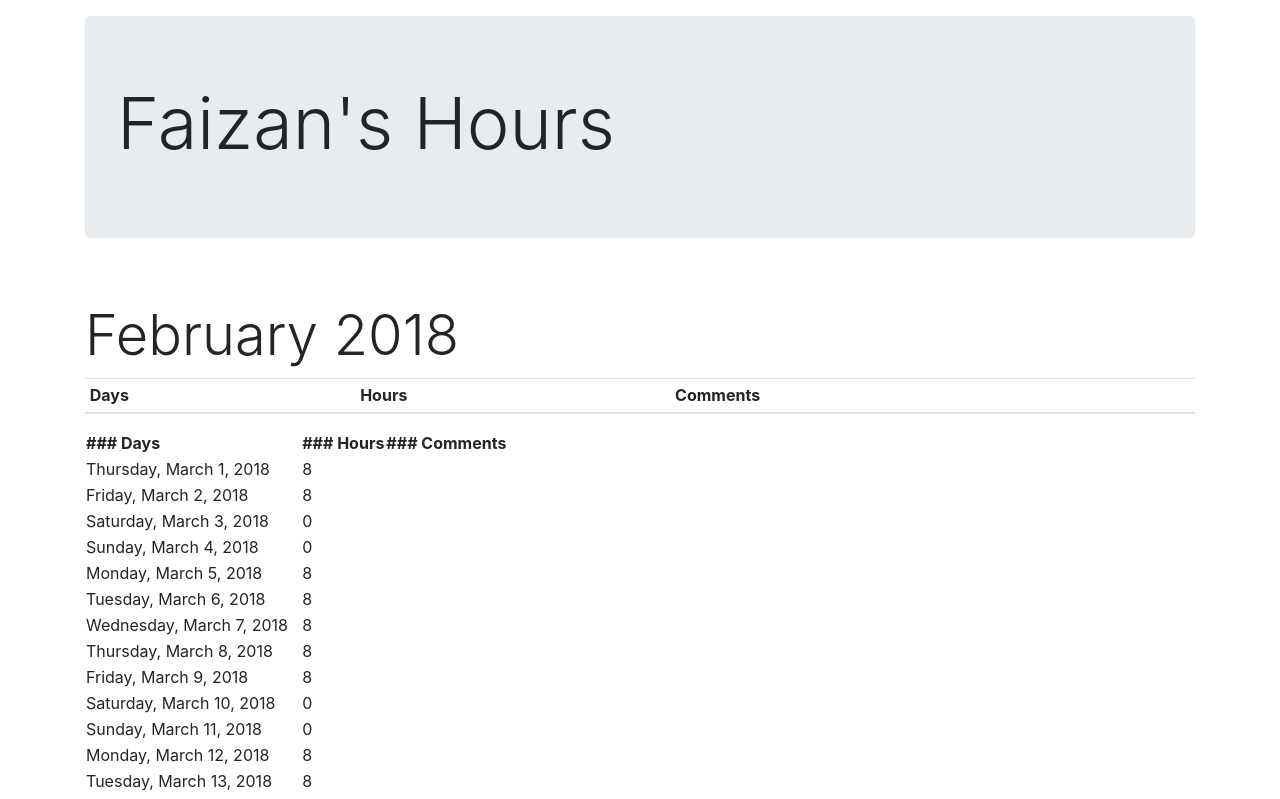
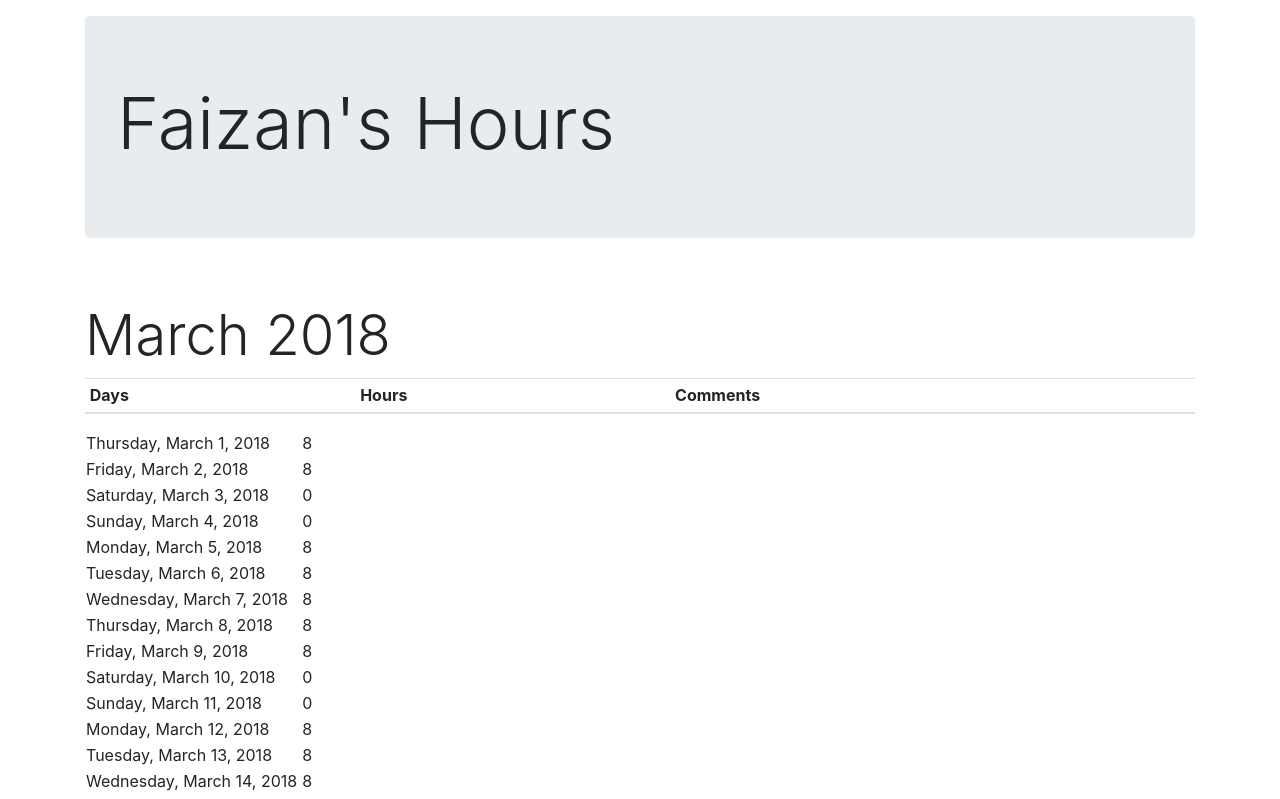
Before and after one commit to akaban01/hours, a plain HTML site: page index.html in a window 1280 px wide. Shown: the top 799 px of the page. Drawn offline with nearby package versions, Linux system fonts and the light colour scheme.

Commit message:
small fixes

```diff
--- a/index.html
+++ b/index.html
@@ -31,7 +31,7 @@
   </div>
   <div class="py-3">
     <div class="container">
-      <h2 class="display-4">February 2018</h2>
+      <h2 class="display-4">March 2018</h2>
       <table class="table table-sm table-striped">
         <thead>
           <tr class="">
@@ -42,7 +42,6 @@
         </thead>
         <tbody>
             <table class="tableizer-table">
-                <thead><tr class="tableizer-firstrow"><th>### Days</th><th>### Hours</th><th>### Comments</th></tr></thead><tbody>
                  <tr><td>Thursday, March 1, 2018</td><td>8</td><td>&nbsp;</td></tr>
                  <tr><td>Friday, March 2, 2018</td><td>8</td><td>&nbsp;</td></tr>
                  <tr><td>Saturday, March 3, 2018</td><td>0</td><td>&nbsp;</td></tr>
```
